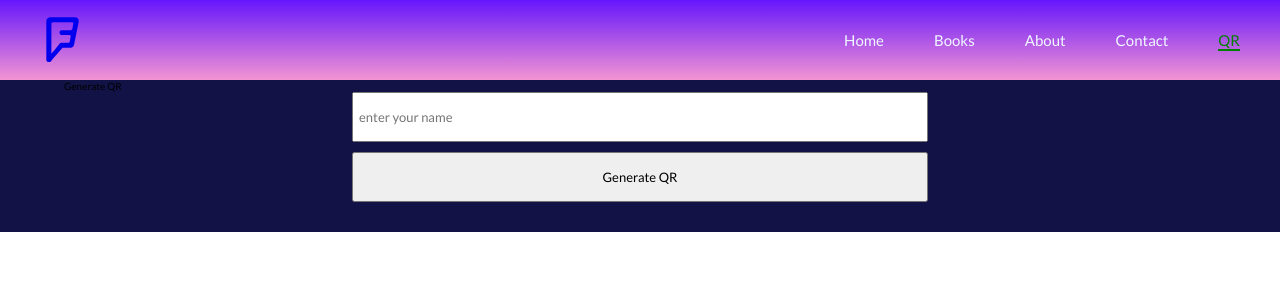
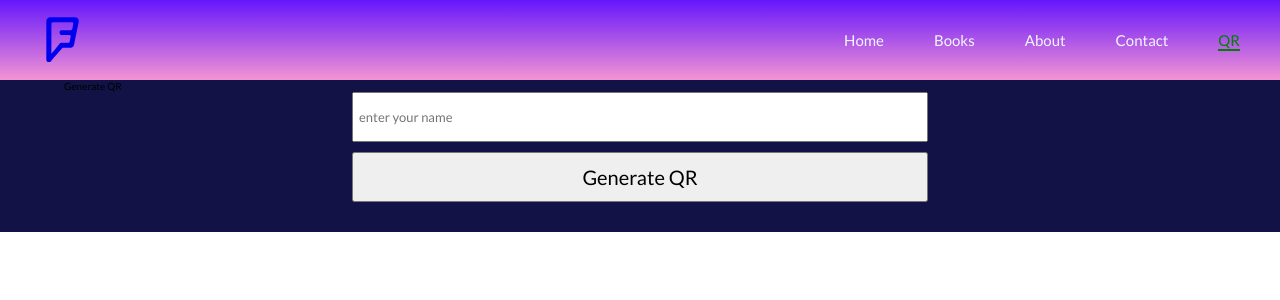
Before and after one commit to AdeCode/nytbooks, a React (Create React App) app: page /qr in a window 1280 px wide. Shown: the top 300 px of the page. Built offline with nearby package versions, Linux system fonts and the light colour scheme.

Commit message:
added little style to RQ page

```diff
--- a/src/App.css
+++ b/src/App.css
@@ -7,6 +7,7 @@
   font-family: 'Lato', sans-serif;
   font-size: 10px;
   font-weight: 300;
+
 }
 
 .home, .reports, .products{
@@ -32,6 +33,7 @@
   display: flex;
   flex-direction: column;
   margin-bottom: 20px;
+  height: 100%;
 }
 
 .container .title{
--- a/src/components/GenerateQR.js
+++ b/src/components/GenerateQR.js
@@ -1,16 +1,20 @@
 import React, { useState, useRef } from "react"
 import QRCode from "react-qr-code";
+import Loader from 'react-js-loader'
 
 
 function GenerateQR (){
     const [inputValue, setInputValue] = useState('')
     const inputRef = useRef(null)
+    const [loading, setIsLoading] = useState(false)
+
 
     const generateQR = (e) => {
         e.preventDefault()
+        setIsLoading(true)
         // console.log(inputRef.current.value)
         setInputValue(inputRef.current.value)
-
+        setIsLoading(false)
     }
 
     const getInputValue = (e) => {
@@ -28,7 +32,13 @@ function GenerateQR (){
                             // value={inputValue}
                             ref={inputRef}
                             placeholder="enter your name"/>
-                            <button type="submit" onClick={generateQR}>Generate QR</button>
+                            <button type="submit" onClick={generateQR}>
+                                {loading ?
+                                    <Loader type="spinner-default" bgColor={"#00008B"} title={"Loading..."} color={'#FFFFFF'} size={50} />
+                                    :
+                                    <h2 style={{fontSize: '2rem'}}>Generate QR</h2>
+                                }
+                            </button>
                         </div>
                     </form>
                 </div>
--- a/src/pages/Home.js
+++ b/src/pages/Home.js
@@ -1,11 +1,9 @@
 import React from 'react'
-import GenerateQR from '../components/GenerateQR'
 
 function Home() {
   return (
     <div className='content'>
-      Home
-      <GenerateQR/>
+      <h2 style={{fontSize: '3rem', color:'white'}}>Welcome Home</h2>
     </div>
   )
 }
```
